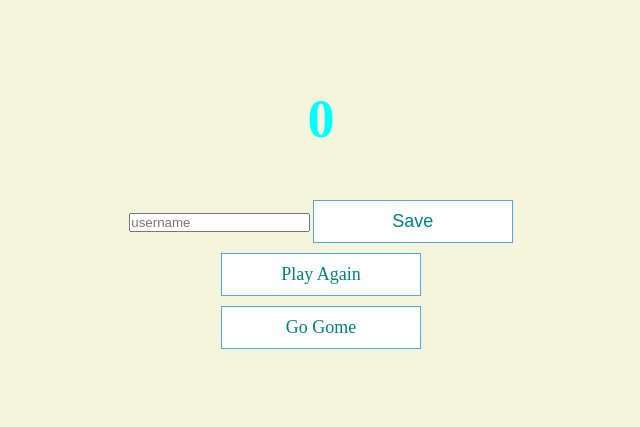
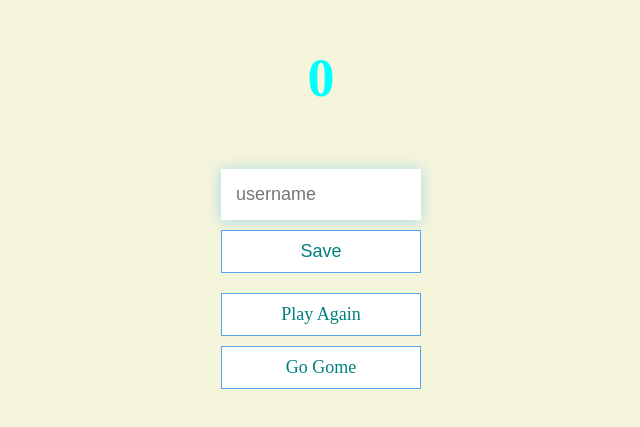
Before and after one commit to AdrianN04/QuizGame, a plain HTML site: page end.html in a window 1280 px wide. Shown: the part 177-604 px from the top of the page, without its empty margins (319-959 px from the left). Drawn offline with Linux system fonts and the light colour scheme.

Commit message:
Added styling in app.css for the end.html file

```diff
--- a/app.css
+++ b/app.css
@@ -102,3 +102,22 @@ h3 {
     box-shadow:  none;
     transform: none;
 }
+
+/* Form */
+form {
+    width: 100%;
+    display: flex;
+    padding: 1rem;
+    flex-direction: column;
+    align-items: center;
+
+ }
+ /* Input */
+ input {
+     margin-bottom: 1rem;
+     width: 20rem;
+     padding: 1.5rem;
+     font-size: 1.8rem;
+     border: none;
+     box-shadow: 0 0.1rem 1.4rem  0 rgba(86, 185, 235, 0.5)
+ }
--- a/game.css
+++ b/game.css
@@ -61,3 +61,23 @@
     background-color: rgb(0, 195, 255);
     width: 0%;
 }
+
+/* Form */
+form {
+   width: 100%;
+   display: flex;
+   padding: 1rem;
+   flex-direction: column;
+   align-items: center;
+
+}
+/* Input */
+input {
+    margin-bottom: 1rem;
+    width: 20rem;
+    padding: 1.5rem;
+
+    font-size: 1.8rem;
+    border: none;
+    box-shadow: 0 0.1rem 1.4rem  0 rgba(86, 185, 235, 0.5)
+}
```
